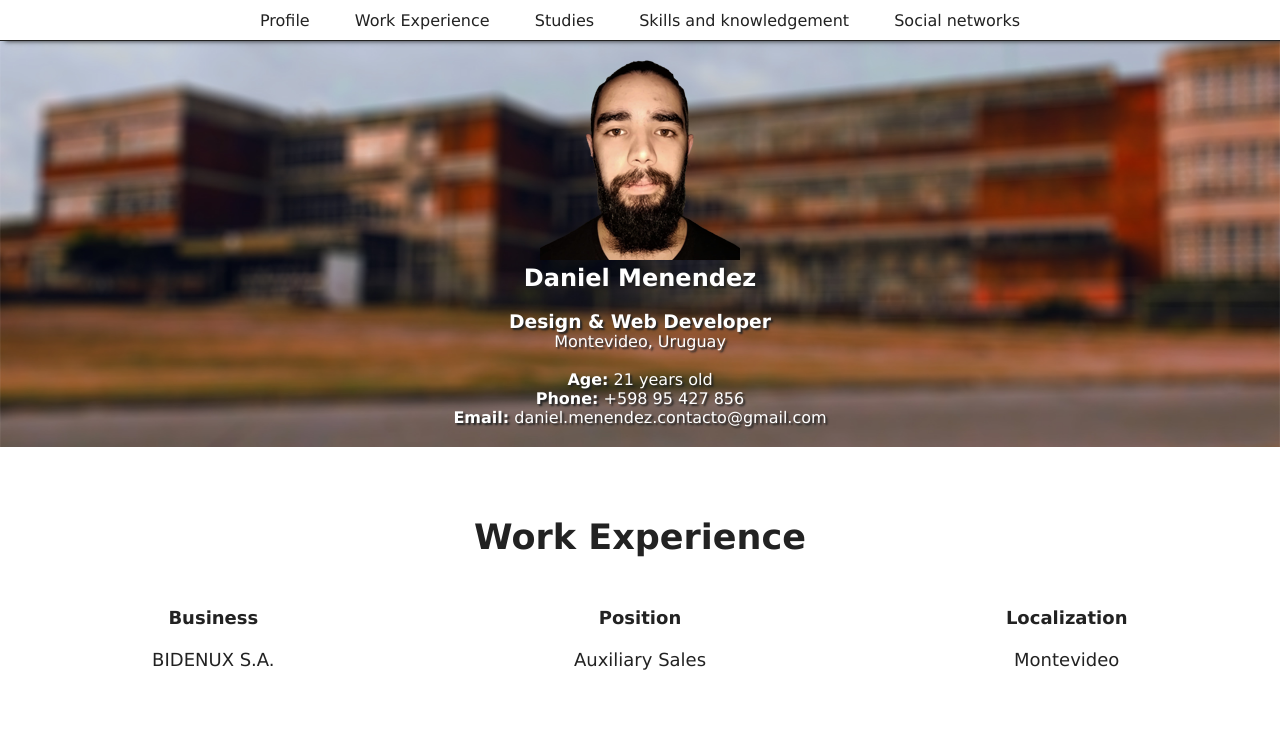
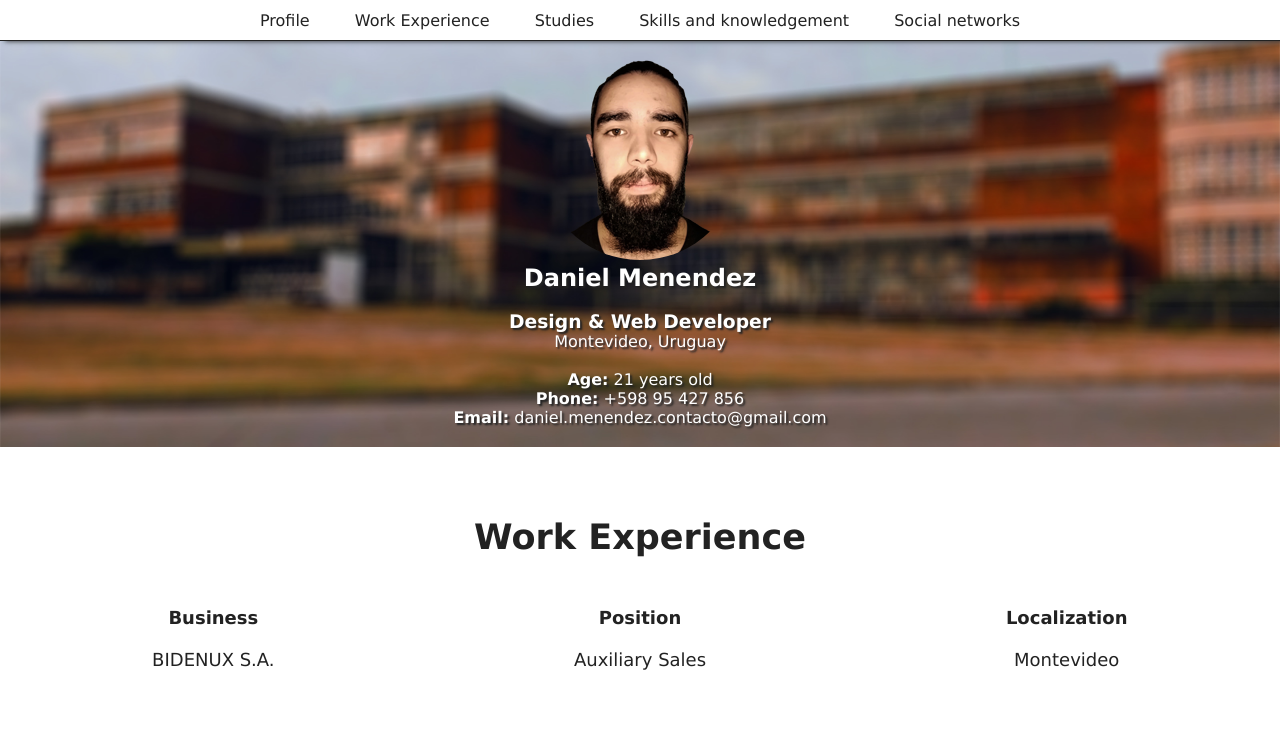
Before and after one commit to DanielMenendez24/Mi-CV, a plain HTML site: page index.html in a window 1280 px wide. Shown: the top 734 px of the page. Drawn offline with Linux system fonts and the light colour scheme.

Commit message:
miCV_v3.1.2

```diff
--- a/index.html
+++ b/index.html
@@ -24,7 +24,7 @@
     <section class="info">
         <center>
             <div class="cv">
-                <img src="img/cv2.png" alt="My CV" height="200px" width="200">
+                <img src="img/cv2.png" alt="My CV" height="200px" width="200" class="imgP">
                 <!-- <img src="https://scontent.fmvd3-1.fna.fbcdn.net/v/t1.0-9/107365435_156980246037848_5136626493931424460_n.jpg?_nc_cat=104&_nc_sid=85a577&_nc_ohc=JhWGSn1Jij0AX-OmTsd&_nc_ht=scontent.fmvd3-1.fna&oh=6fe847ffaaf43c465f115286f9f52bd4&oe=5F4B8ED7" alt="My CV"
                     height="200px" width="200" class="imgP"> -->
             </div>
```
